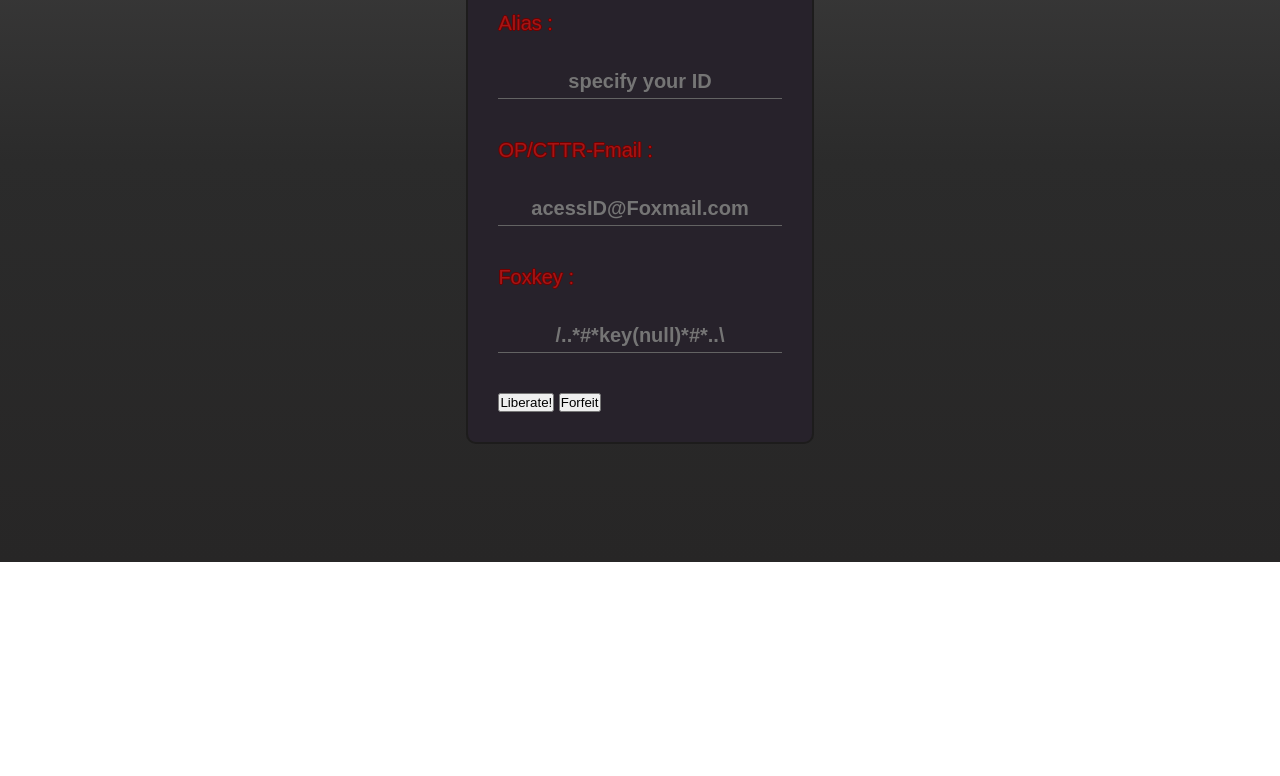
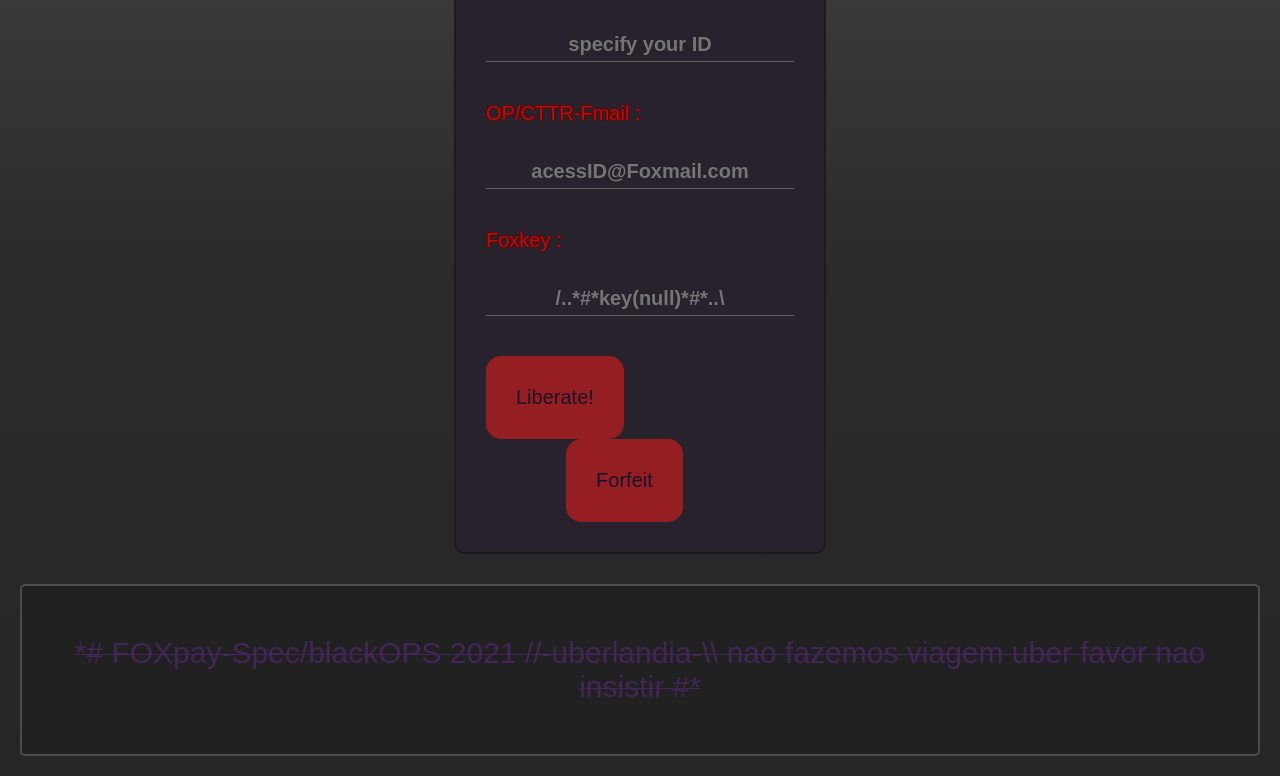
Before and after one commit to Cybervulthor/Rep-form, a plain HTML site: page index.html in a window 1280 px wide. Shown: the part 238-1014 px from the top of the page. Before the commit the page ends 800 px from the top, so only its background shows below. Drawn offline with Linux system fonts and the light colour scheme.

Commit message:
atualizando

```diff
--- a/css/hover.css
+++ b/css/hover.css
@@ -0,0 +1,3 @@
+.hvr:hover{
+    background-color: indigo;
+}
--- a/css/styles.css
+++ b/css/styles.css
@@ -8,8 +8,8 @@
 body{
 margin: 20px;
 background-image:linear-gradient(rgb(70, 69, 69), rgb(43, 43, 43),rgb(39, 38, 38));
-background-repeat: no-repeat;
-background-attachment: fixed;
+width: fit-content;
+height: fit-content;
 font-family: sans-serif;
 
 }
@@ -28,10 +28,11 @@
 #form{
     padding: 30px;
     background-color: rgb(39, 34, 43);
-    max-width: 28%;
+    max-width: 30%;
     border-radius: 10px;
-    margin: 20px auto;
+    margin: 0% auto;
     border: solid 2px rgb(29, 28, 28);
+    margin-bottom:30px ;
 
 
 
@@ -54,7 +55,7 @@
     border: outset 5px rgba(92, 92, 92, 0.712);
     border-radius: 10px;
     padding: 10px;
-     margin-bottom: 20px;
+    margin-bottom: 20px;
 
 
 }
@@ -64,6 +65,7 @@
     text-shadow: -1px 0 rgb(110, 1, 1), 0 1px rgb(110, 1, 1), 1px 0 rgb(110, 1, 1), 0 -1px rgb(110, 1, 1);
 
     font-size: 20px;
+
 
 
 }
@@ -85,8 +87,33 @@
     color: rgb(113, 113, 113);
     font-size: 20px;
 
+}
+
+.btn{
+    padding: 30px 30px;
+    border-radius: 15px;
+    border: none;
+    background:none;
+    color:rgb(27, 18, 43);
+    background-color: rgba(194, 29, 29, 0.7);
+    font-size: 20px;
+
+}
 
 
+#clr{
+    margin-left: 26%;
+}
 
+footer{
 
+    background-color: rgb(34, 33, 33);
+    width: 100%;
+    padding: 50px;
+    text-align: center;
+    border: solid 2px rgba(119, 118, 118, 0.507);
+    text-decoration: line-through 1px;
+    font-size: 30px;
+    color: rgb(66, 38, 87);
+    border-radius: 5px;
 }
--- a/index.html
+++ b/index.html
@@ -13,7 +13,7 @@
     <!-- hover-css -->
     <link rel="stylesheet" href="./css/hover.css">
     <!-- animation-css -->
-    <link rel="stylesheet" href="./css/hover.css">
+    <link rel="stylesheet" href="./css/animation.css">
 
     <title>Foxpay</title>
     <!-- testei a vizu em mobile e ficou tudo errado por conta das unidades de medidas usadas -->
@@ -51,12 +51,12 @@
                 <!-- nome -->
                 <div>
                     <label for="nome">Alias :</label>
-                    <input type="text" name="nome" id="nome" placeholder="specify your ID" />
+                    <input class="hvr" type="text" name="nome" id="nome" placeholder="specify your ID" />
                 </div>
                 <!--  email -->
                 <div>
                     <label for="email">OP/CTTR-Fmail :</label>
-                    <input type="email" name="email" id="email" placeholder="acessID@Foxmail.com" />
+                    <input class="hvr" type="email" name="email" id="email" placeholder="acessID@Foxmail.com" />
                     <!-- CTTR = contractor -->
                     <!--  -->
 
@@ -64,7 +64,7 @@
                 <!--  senha -->
                 <div>
                     <label for="senha">Foxkey :</label>
-                    <input type="password" name="senha" id="senha" placeholder="/..*#*key(null)*#*..\" />
+                    <input class="hvr" type="password" name="senha" id="senha" placeholder="/..*#*key(null)*#*..\" />
                     <!-- ciente que oq eu fiz nao foi legal no placeholder (usar parenteses) mas achei que ia ficar visualmente legal para o tema -->
 
                 </div>
@@ -73,9 +73,9 @@
 
                 <!-- botao -->
                 <div>
-                    <input type="submit" value="Liberate!">
+                    <input type="submit" value="Liberate!" class=btn id="snd">
                     <!-- botao resetar -->
-                    <button type="reset">Forfeit</button>
+                    <button type="reset" class=btn id="clr">Forfeit</button>
                     <!--\------------------------------------//-->
                 </div>
 
@@ -86,15 +86,21 @@
 
             </fieldset>
         </form>
+    </main>
+    <footer>*# FOXpay-Spec/blackOPS 2021 //-uberlandia-\\ nao fazemos viagem uber favor nao insistir #*</footer>
+</body>
 
-        <!-- <div id="extras"> scrapped -->
+</html>
+<!-- conteudo retirado de uso mas mantidos como informativo para mim -->
+
+        <!-- <div id="extras"> /-scrapped-\ -->
         <!-- sodebrinks e testes -->
 
         <!-- <div>
                  botoes extra forfun -->
 
         <!-- <a href="./redirect/operatives.html">
-                    <button type="button">Know your mercs</button>
+                    <button type="button"></button>
                 </a>
             </div> -->
 
@@ -137,7 +143,3 @@
 
         <!-- </div> -->
         <!-- e a div de id extras -->
-    </main>
-</body>
-
-</html>
```
